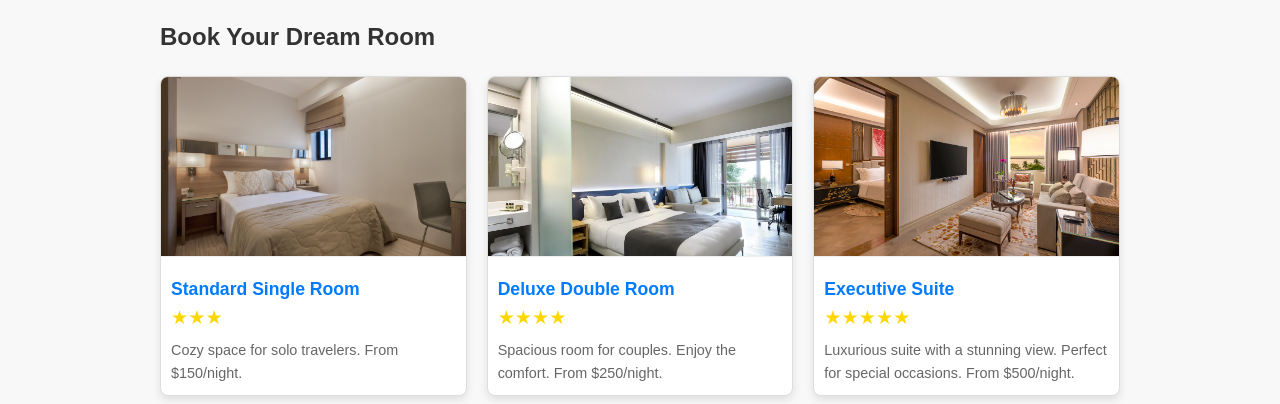
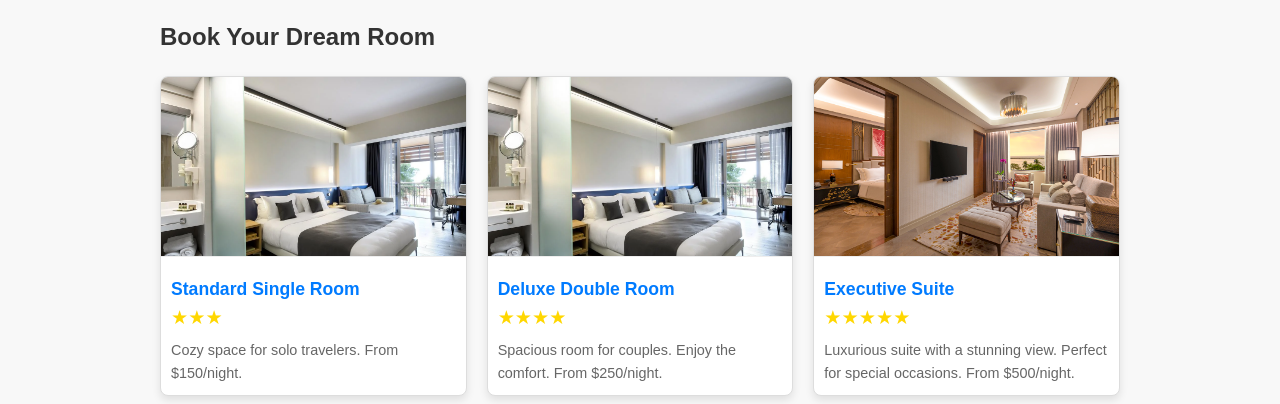
Before and after one commit to alnzythamr614-png/Thamer-AlAnazi, a plain HTML site: page index.html in a window 1280 px wide. Both pictures are taken after typing "Sample", "Sample123" into the empty fields and a click on the button "Log In". Shown: the part 325-729 px from the top of the page. Drawn offline with Linux system fonts and the light colour scheme; files whose address does not match are found by name.

Commit message:
Update index.html

```diff
--- a/index.html
+++ b/index.html
@@ -248,7 +248,7 @@
 
             <div class="room-type-options">
                 <div class="room-card">
-                    <img src="C:\Users\202310275\Desktop\12\image\standard_room.jpg" alt="Standard Single Room">
+                    <img src="deluxe_room.jpg" alt="Standard Single Room">
                     <h4>Standard Single Room</h4>
                     <span class="star-rating">★★★</span> <p>Cozy space for solo travelers. From $150/night.</p>
                 </div>
```
